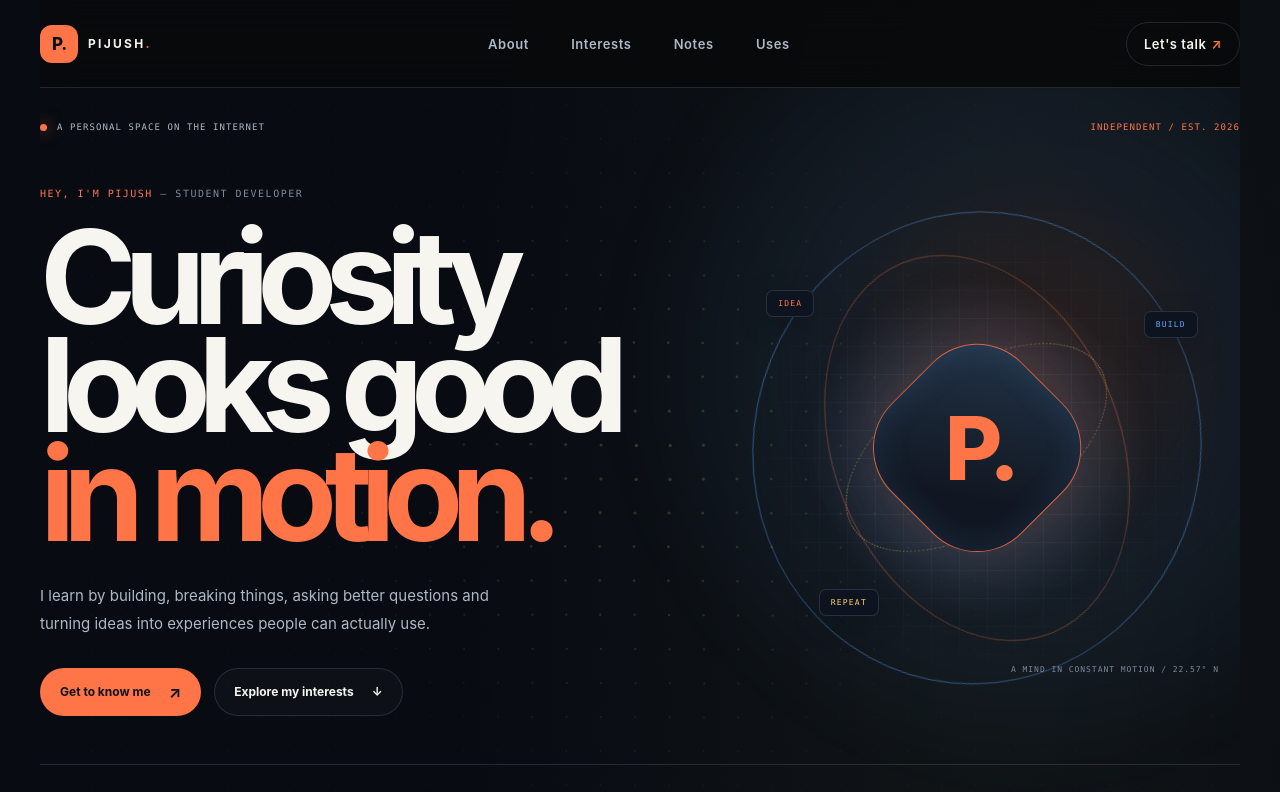
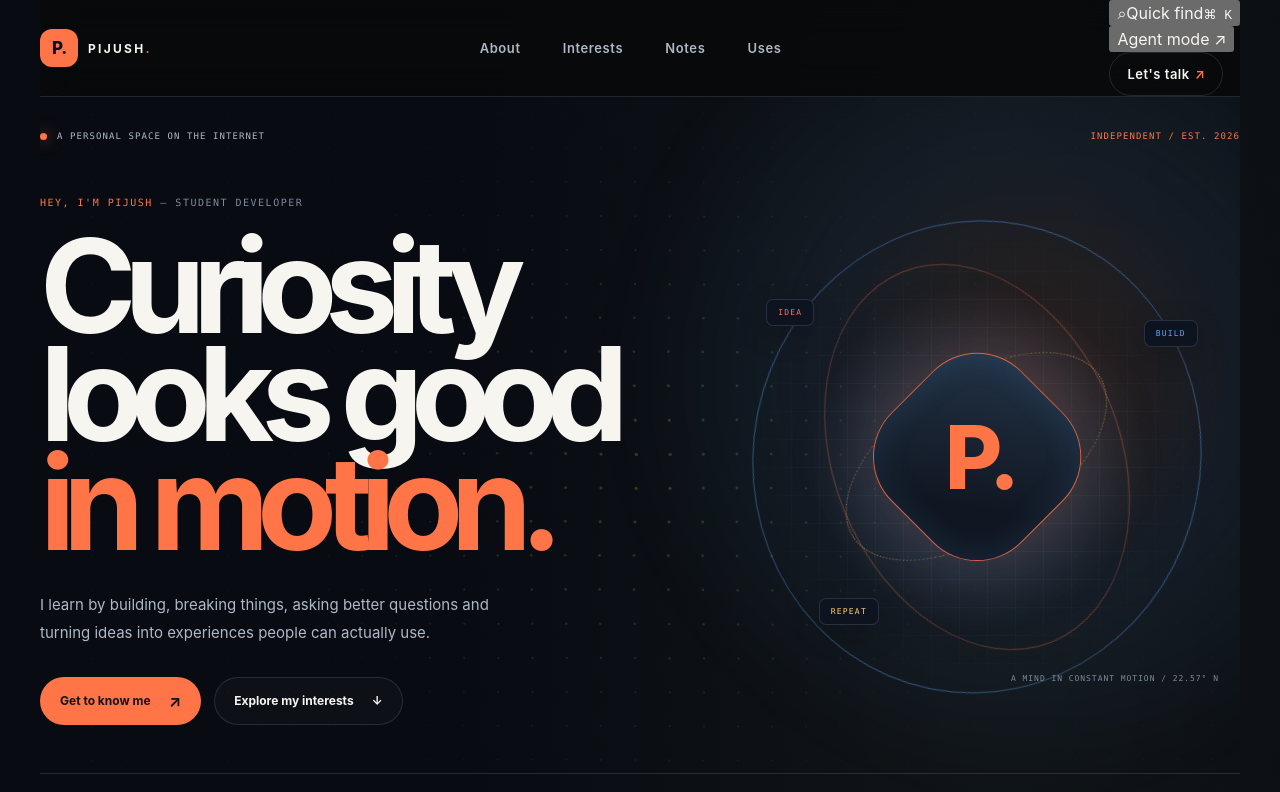
Before and after one commit to TEJAS-MK2/Vault, a React (Vite) app: page / in a window 1280 px wide. Shown: the top 792 px of the page. Built offline with nearby package versions, Linux system fonts and the light colour scheme.

Commit message:
Add command palette and agent mode to site navigation

```diff
--- a/src/components/SiteShell.tsx
+++ b/src/components/SiteShell.tsx
@@ -1,4 +1,6 @@
 import type { MouseEvent, ReactNode } from 'react'
+import { CommandPalette } from './CommandPalette'
+import { AgentMode } from './AgentMode'
 
 export type Navigate = (path: string) => void
 
@@ -28,7 +30,11 @@ export function SiteShell({ children, navigate, pathname }: { children: ReactNod
             <a key={link.path} href={link.path} aria-current={active(link.path) ? 'page' : undefined} className={active(link.path) ? 'is-active' : ''} onClick={(event) => go(event, link.path)}>{link.label}</a>
           ))}
         </nav>
-        <a className="header-contact creator-header-contact" href="/contact" onClick={(event) => go(event, '/contact')}>Let's talk <span aria-hidden="true">↗</span></a>
+        <div className="header-tools">
+          <CommandPalette navigate={navigate} />
+          <AgentMode />
+          <a className="header-contact creator-header-contact" href="/contact" onClick={(event) => go(event, '/contact')}>Let's talk <span aria-hidden="true">↗</span></a>
+        </div>
       </header>
       <main id="main-content" tabIndex={-1}>{children}</main>
       <footer className="site-footer creator-footer">
```
